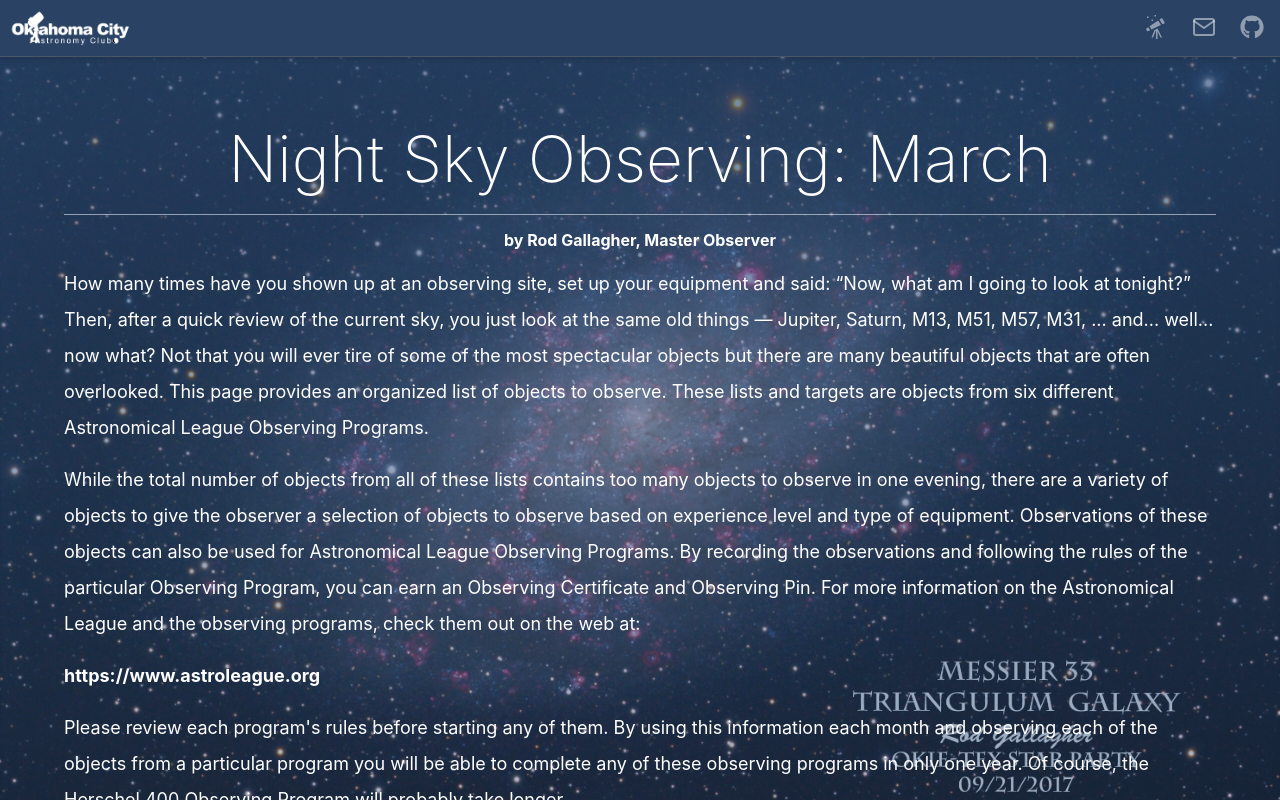
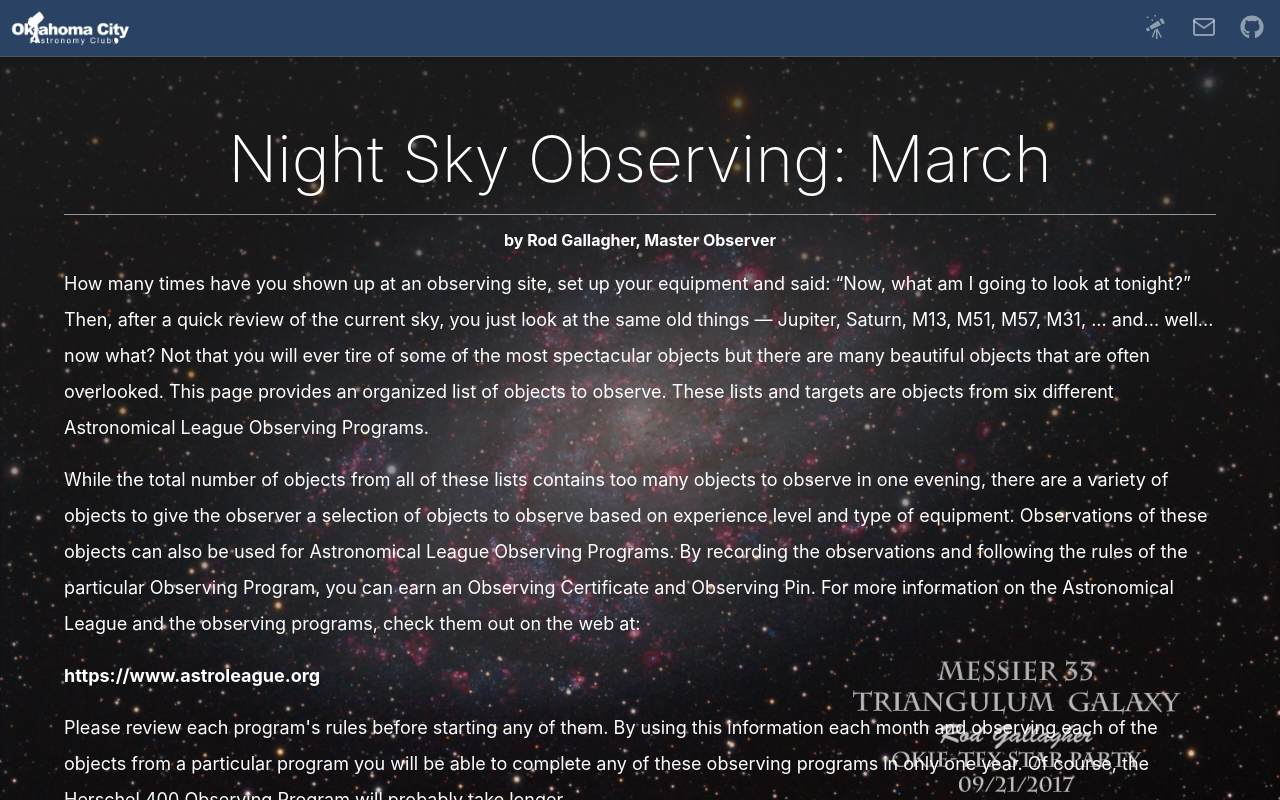
Before and after one commit to sdmacdonald/okcastro.club, a React (Vite) app: page /observing in a window 1280 px wide. Shown: the top 800 px of the page. Built offline with nearby package versions, Linux system fonts and the light colour scheme.

Commit message:
observing background opacity

```diff
--- a/src/pages/Observing.jsx
+++ b/src/pages/Observing.jsx
@@ -15,7 +15,7 @@ export const Observing = (props) => {
   };
 
   return (
-    <Page bg="linear-gradient(rgba(44, 82, 130, 0.7),rgba(44, 82, 130, 0.4)) , url('./M33-rod-gallagher.jpg')">
+    <Page bg="linear-gradient(rgba(30, 30, 30, 0.8),rgba(30, 30, 30, 0.2)) , url('./M33-rod-gallagher.jpg')">
       <Segment
         heading={`Night Sky Observing: ${month.month}`}
         as="h1"
```
